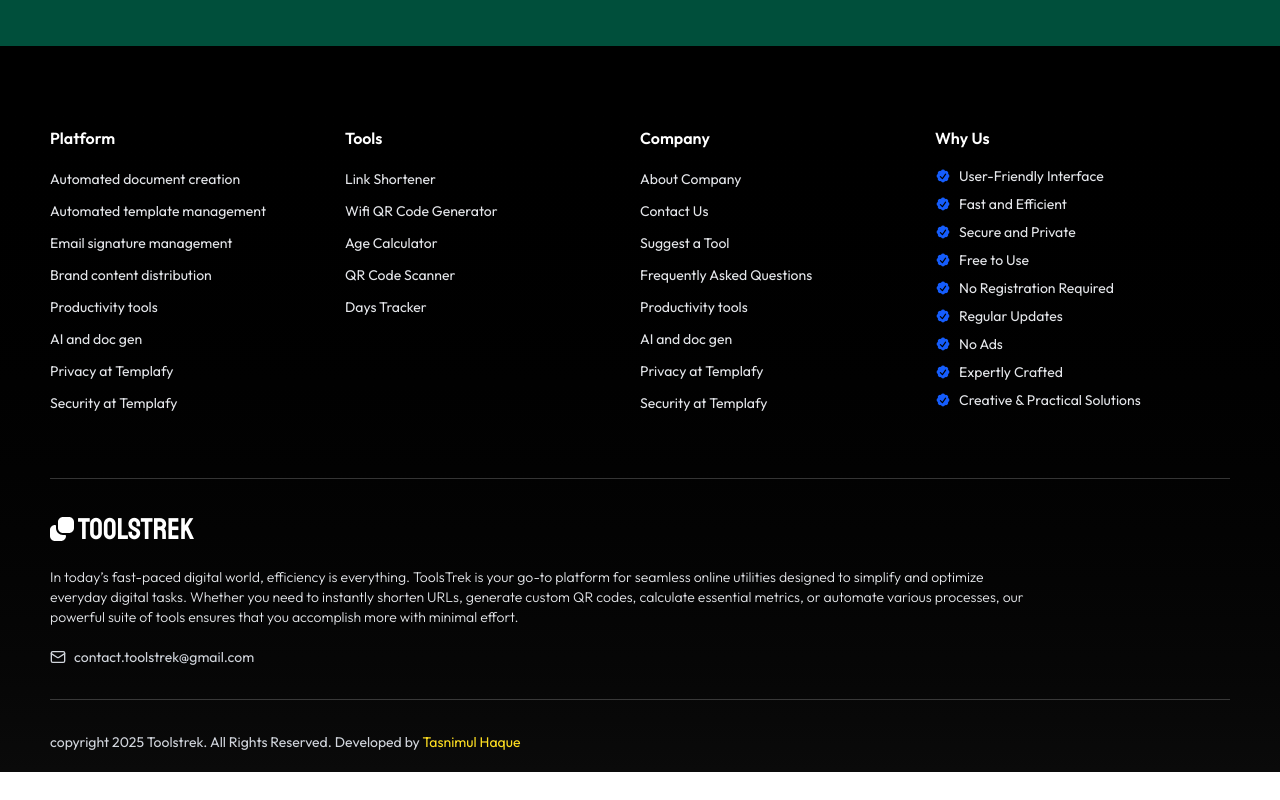
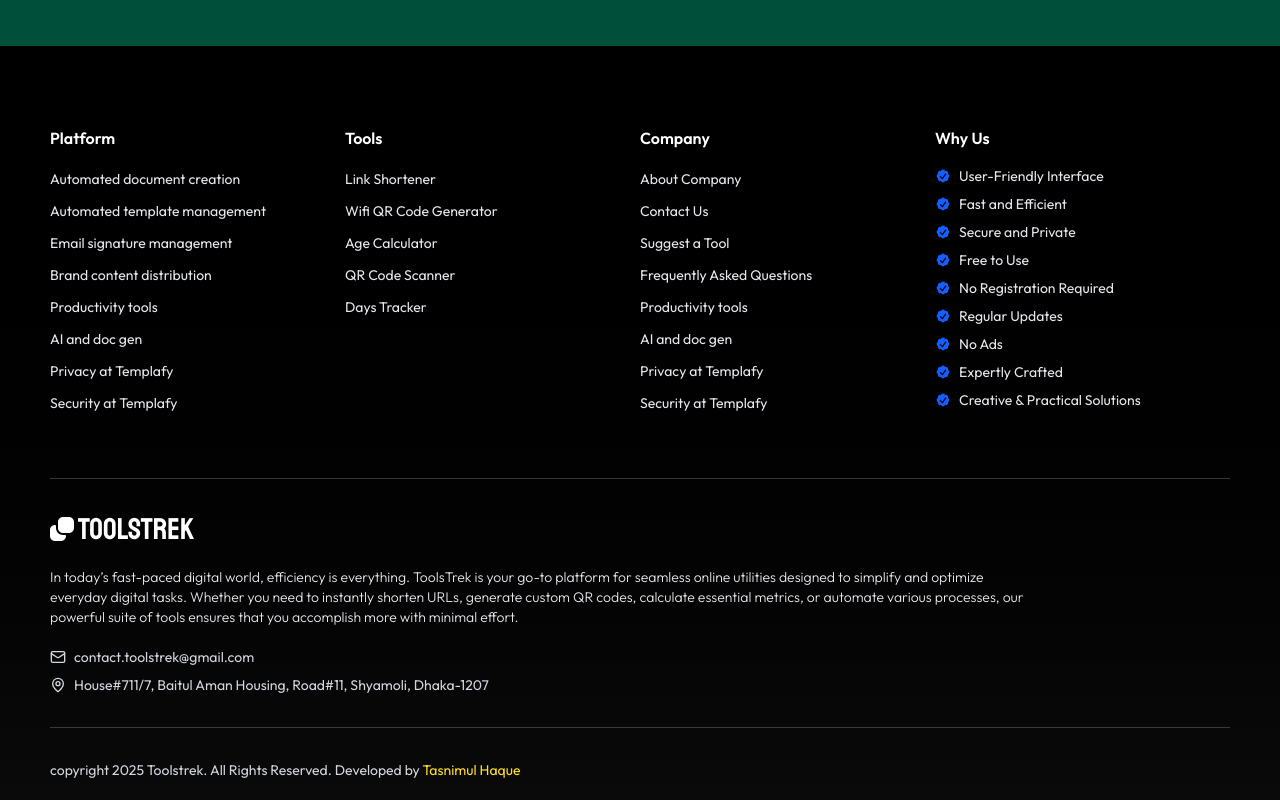
Before and after one commit to tasnimultas67/toolstrek, a Next.js app: page / in a window 1280 px wide. Shown: the part 2108-2908 px from the top of the page. Before the commit the page ends 2880 px from the top, so only its background shows below. Built offline with nearby package versions, Linux system fonts and the light colour scheme.

Commit message:
feat: Add address details and improve footer layout with spacing adjustments

```diff
--- a/app/tools-compo/Footer.js
+++ b/app/tools-compo/Footer.js
@@ -1,5 +1,5 @@
 import { CheckBadgeIcon } from "@heroicons/react/20/solid";
-import { Mail } from "lucide-react";
+import { LocateIcon, Mail, MapPin } from "lucide-react";
 import { Staatliches } from "next/font/google";
 import Link from "next/link";
 import React from "react";
@@ -172,7 +172,7 @@ const Footer = () => {
             minimal effort.
           </p>
           {/* Social Icons */}
-          <div>
+          <div className="space-y-2">
             <Link
               href="mailto:contact.toolstrek@gmail.com"
               className="text-gray-300 text-sm flex items-center justify-start gap-2"
@@ -180,6 +180,10 @@ const Footer = () => {
               <Mail className="size-4 text-gray-300" />{" "}
               contact.toolstrek@gmail.com
             </Link>
+            <p className="flex items-center gap-2 text-gray-300 text-sm">
+              <MapPin className="size-4 text-gray-300" /> House#711/7, Baitul
+              Aman Housing, Road#11, Shyamoli, Dhaka-1207
+            </p>
           </div>
         </div>
         {/* Divider */}
```
